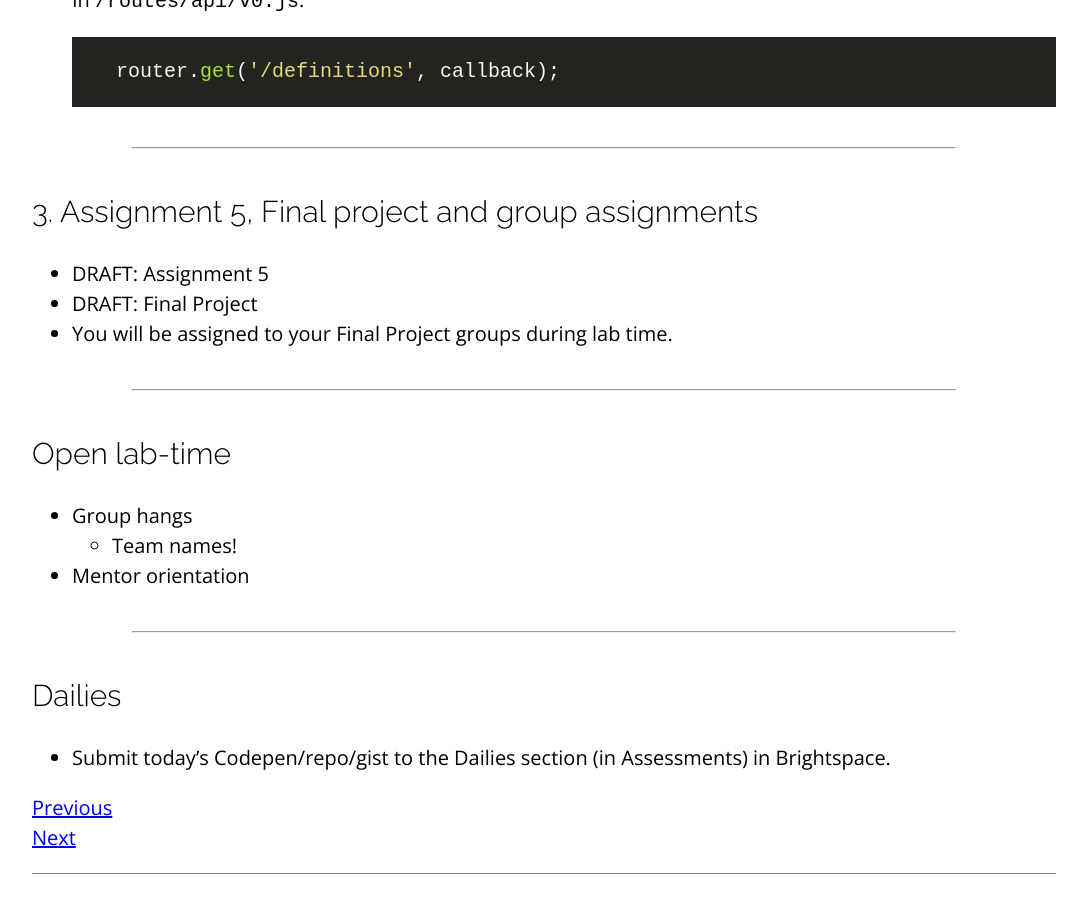
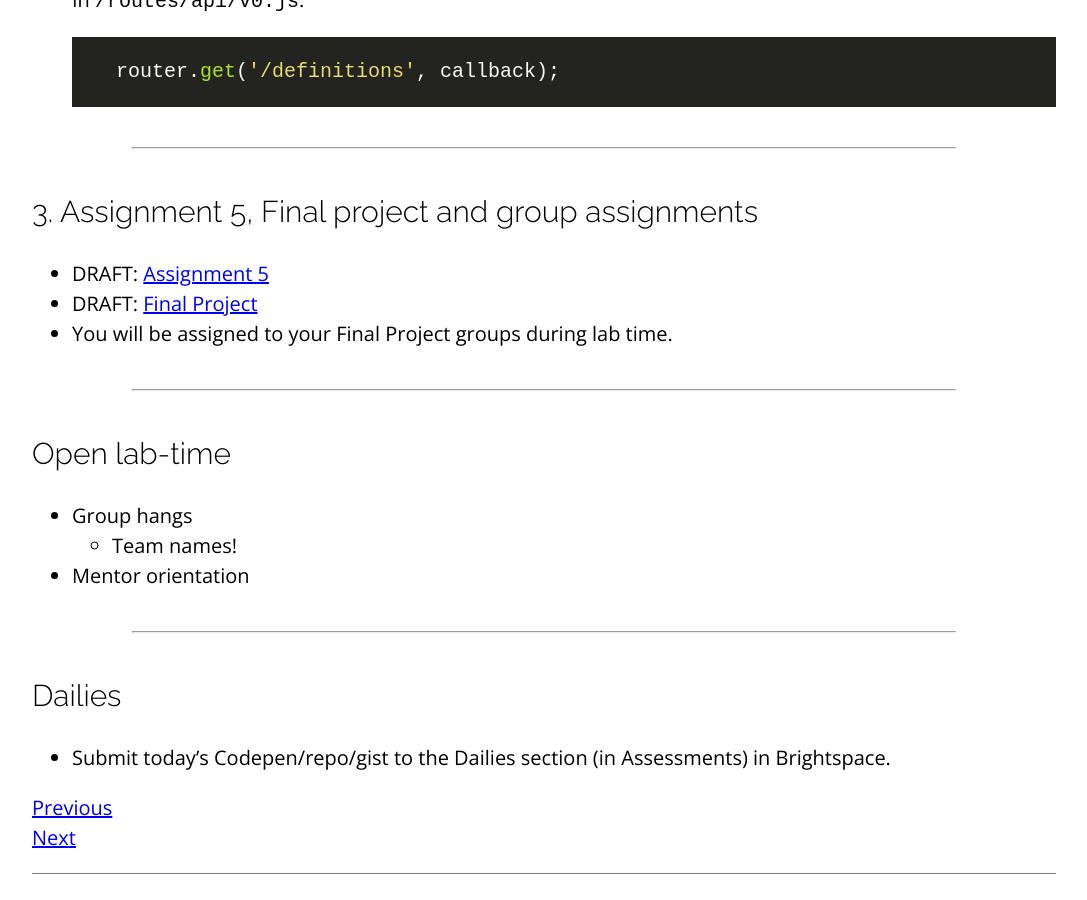
Before and after one commit to sait-wbdv/winter-2021, a Jekyll site: the page built from _posts/2021-03-12-nodemon-express-router.md, in a window 1280 px wide and 900 px high, scrolled down 3439 px. Shown: the whole window, without its empty margins (96-1183 px from the left). Built offline with Jekyll 4.4.1, drawn with Linux system fonts in a browser that asks for light colours; nearby versions of some CDN libraries; part of the change alters nothing that is shown.

```diff
--- a/_posts/2021-03-12-nodemon-express-router.md
+++ b/_posts/2021-03-12-nodemon-express-router.md
@@ -97,8 +97,8 @@ Environment Variable
 ---
 
 ## 3. Assignment 5, Final project and group assignments
-- DRAFT: Assignment 5
-- DRAFT: Final Project
+- DRAFT: [Assignment 5](https://github.com/sait-wbdv/assessments/tree/master/cpnt262/assignment-5)
+- DRAFT: [Final Project](https://github.com/sait-wbdv/assessments/tree/master/cpnt262/final)
 - You will be assigned to your Final Project groups during lab time.
 
 ---
```
